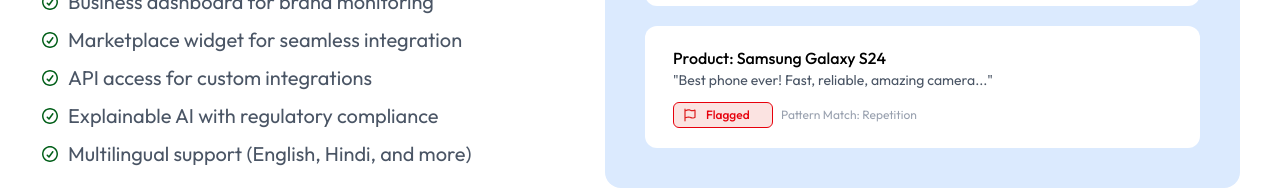
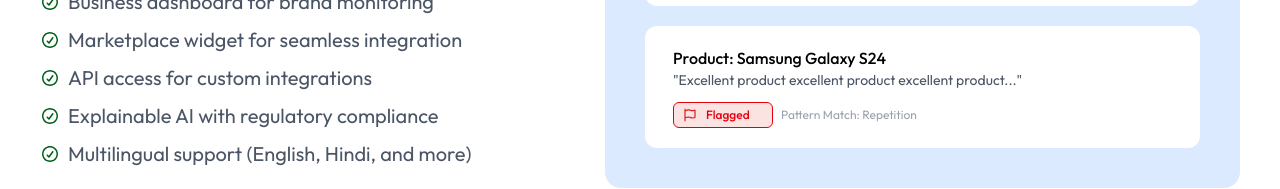
Before and after one commit to rahulupadhyay220/FrostFind, a React (Vite) app in the folder client-side/: page / in a window 1280 px wide. Shown: the part 2390-2579 px from the top of the page. Built offline with nearby package versions, Linux system fonts and the light colour scheme.

Commit message:
audience section update

```diff
--- a/client-side/src/components/TrustForAudience.jsx
+++ b/client-side/src/components/TrustForAudience.jsx
@@ -33,7 +33,7 @@
       </div>
       <div className='bg-blue-100 rounded-2xl lg:p-10 p-5 lg:w-160 w-full flex flex-col gap-5'>
         <Sample title={"Product: Samsung Galaxy S24"} description={"Best phone ever! Fast, reliable, amazing camera..."} level={"verify"} />
-        <Sample title={"Product: Samsung Galaxy S24"} description={"Best phone ever! Fast, reliable, amazing camera..."} level={"flag"} />
+        <Sample title={"Product: Samsung Galaxy S24"} description={"Excellent product excellent product excellent product..."} level={"flag"} />
       </div>
     </div>
   )
```
